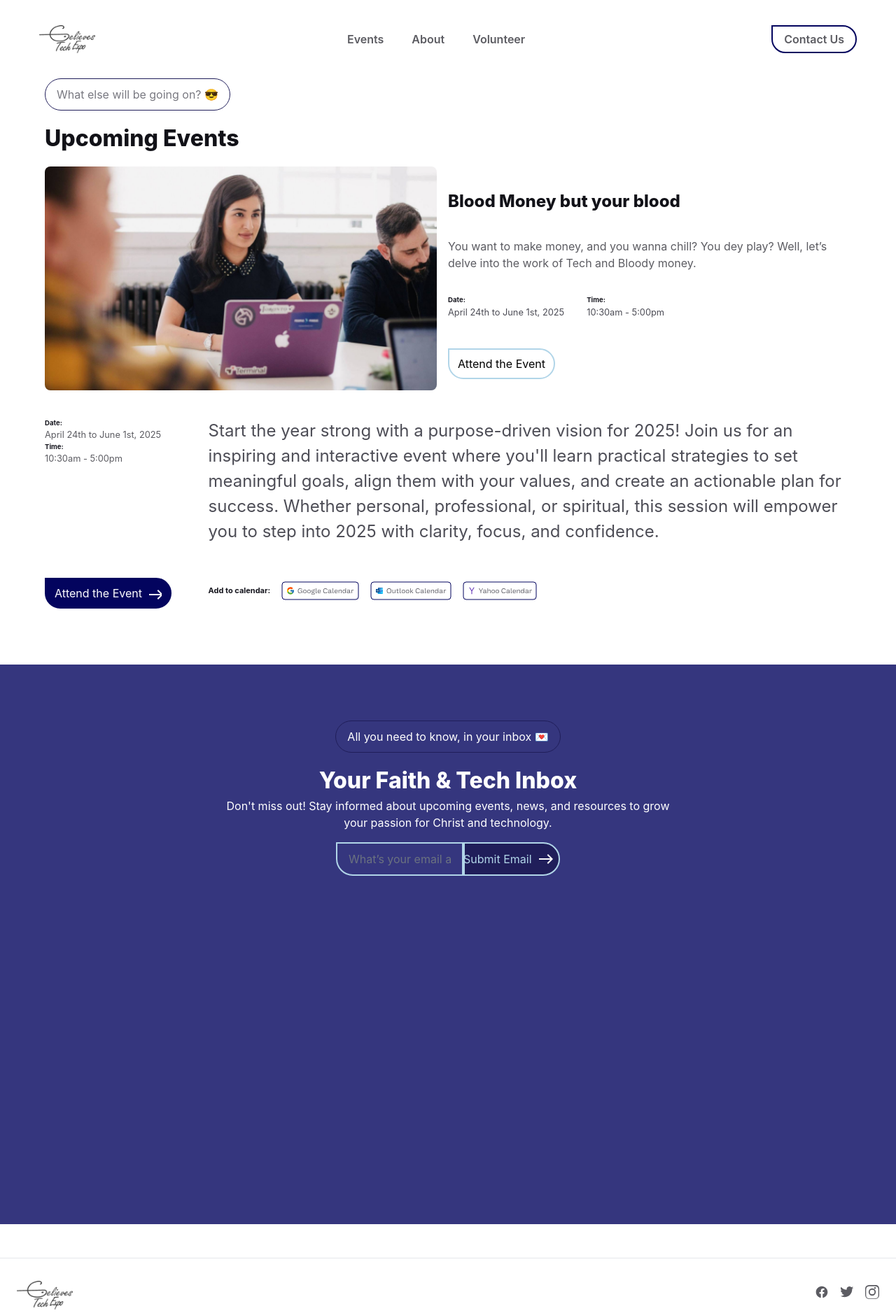
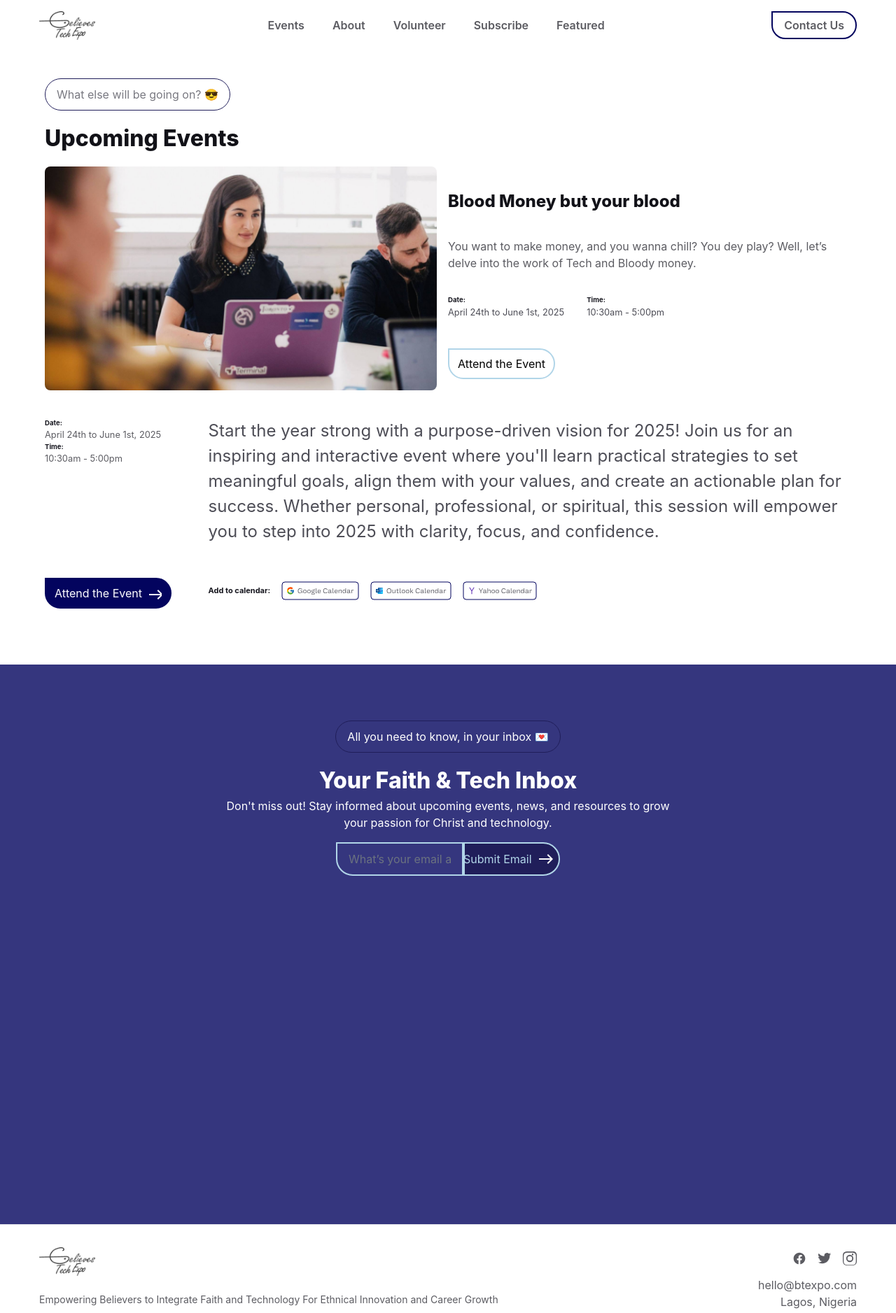
Before and after one commit to btetotheworld/bte-website, a Next.js app: page /articles in a window 1280 px wide. Shown: the top 1877 px of the page at 70% size. Built offline with nearby package versions, Linux system fonts and the light colour scheme.

Commit message:
Fix: Quick UI fix on header, event and footer

```diff
--- a/app/page.tsx
+++ b/app/page.tsx
@@ -8,6 +8,7 @@ import HeroSection from "@/components/HeroSection";
 import FeturedProgramme from "@/components/FeturedProgramme";
 import Events from "@/components/Events/Events";
 import Subscribe from "@/components/Subscribe";
+import Volunteer from "@/components/Volunteer";
 //import TellAFriend from "@/components/TellAFriend";
 
 const Page: React.FC = () => {
@@ -15,11 +16,19 @@ const Page: React.FC = () => {
     <div>
       <section id="home">
         <HeroSection />
+      </section>
+      <section>
         <FeturedProgramme />
-        <Events/>
-        <Subscribe/>
       </section>
-
+      <section id="events">
+        <Events />
+      </section>
+      <section>
+        <Subscribe />
+      </section>
+      <section>
+        <Volunteer />
+      </section>
 
       {/* <section id="main">
         {" "}
--- a/components/Footer.tsx
+++ b/components/Footer.tsx
@@ -6,7 +6,7 @@ import logo from "../assets/bte.png";
 export default function Footer() {
   const LoremShort = faker.lorem.paragraph(1);
   return (
-    <footer className="bg-color-bg mt-12 py-8 border-t border-color-border">
+    <footer className="bg-color-bg p-8 border-t border-color-border">
       <div className="max-w-7xl mx-auto px-6 text-color-text flex flex-col md:flex-row justify-between items-center">
         {/* Logo and Description */}
         <div className="flex flex-col gap-4 mb-4 md:mb-0 text-center md:text-left">
@@ -20,28 +20,38 @@ export default function Footer() {
               className="mr-2  grayscale"
             />
           </Link>
-          <p className="mt-2 text-sm">Empowering Believers to Integrate Faith and Technology For Ethnical Innovation and Career Growth</p>
+          <p className="mt-2 text-sm">
+            Empowering Believers to Integrate Faith and Technology For Ethnical
+            Innovation and Career Growth
+          </p>
           <div className="mb-4 md:mb-0">
             <nav className="space-x-4 text-sm">
               <Link href="/" className="hover:text-black text-text-default">
                 Home
               </Link>
-            <Link href="/about" className="hover:text-black text-text-default">
+              <Link
+                href="/about"
+                className="hover:text-black text-text-default"
+              >
                 About Us
               </Link>
-            <Link href="/about" className="hover:text-black text-text-default">
+              <Link
+                href="/about"
+                className="hover:text-black text-text-default"
+              >
                 about
               </Link>
-            <Link href="/contact" className="hover:text-black text-text-default">
+              <Link
+                href="/contact"
+                className="hover:text-black text-text-default"
+              >
                 contact
               </Link>
-
             </nav>
           </div>
         </div>
 
         {/* Navigation Links */}
-
 
         {/* Social Media Links */}
         <div className="social-links flex flex-col  gap-4">
--- a/components/Header.tsx
+++ b/components/Header.tsx
@@ -9,13 +9,12 @@ export default function Header() {
   const [menuOpen, setMenuOpen] = useState(false);
   const [activeSection, setActiveSection] = useState("");
 
-  // Use the IntersectionObserver API to detect which section is currently in view
   useEffect(() => {
     const sections = document.querySelectorAll("section");
     const options = {
       root: null,
       rootMargin: "0px",
-      threshold: 0.3, // Adjust this value to determine when a section is considered in view
+      threshold: 0.3,
     };
 
     const observer = new IntersectionObserver((entries) => {
@@ -38,21 +37,20 @@ export default function Header() {
   }, []);
 
   const handleLinkClick = () => {
-    setMenuOpen(false); // Collapse the menu when a link is clicked
+    setMenuOpen(false);
   };
 
   return (
     <header className="bg-white fixed top-0 w-full z-50 font-sans">
-      <div className="max-w-full min-h-[112px] mx-auto px-14 py-4 flex items-center justify-between">
+      <div className="max-w-full mx-auto px-14 py-4 flex items-center justify-between">
         {/* Logo */}
         <div className="flex items-center">
           <Link href="/">
             <Image
-              src={logo} // Path to your image in the public folder
+              src={logo}
               alt="BTE Logo"
-              width={80} // Adjust the width as needed
-              height={80} // Adjust the height as needed
-              // apply image filter of grayscale to the image
+              width={80}
+              height={80}
               className="mr-2  grayscale"
             />
           </Link>
@@ -63,7 +61,8 @@ export default function Header() {
 
         {/* Desktop Navigation */}
         <nav className="hidden md:flex space-x-10 text-color-text ">
-          {["events", "about", "volunteer"].map((section) => (
+          {["events", "about", "volunteer", "subscribe", "featured"].map(
+            (section) => (
               <Link
                 key={section}
                 href={`#${section}`}
@@ -78,7 +77,8 @@ export default function Header() {
                   <span className="absolute left-0 right-0 -bottom-1 h-[2px] bg-color-primary"></span>
                 )}
               </Link>
-          ))}
+            )
+          )}
         </nav>
 
         {/* Action Button */}
@@ -105,9 +105,9 @@ export default function Header() {
           onClick={() => setMenuOpen(!menuOpen)}
         >
           {menuOpen ? (
-            <XMarkIcon className="w-8 h-8" /> // Show close icon when menu is open
+            <XMarkIcon className="w-8 h-8" />
           ) : (
-            <Bars3Icon className="w-8 h-8" /> // Show hamburger icon when menu is closed
+            <Bars3Icon className="w-8 h-8" />
           )}
         </button>
       </div>
@@ -115,7 +115,8 @@ export default function Header() {
       {/* Mobile Navigation Menu */}
       {menuOpen && (
         <div className="md:hidden bg-color-bg  space-y-4 py-4 transition-all min-h-screen">
-          {["events", "about", "volunteer"].map((section) => (
+          {["events", "about", "volunteer", "subscribe", "featured"].map(
+            (section) => (
               <Link
                 key={section}
                 href={`/#${section}`}
@@ -126,7 +127,8 @@ export default function Header() {
               >
                 {section.charAt(0).toUpperCase() + section.slice(1)}
               </Link>
-          ))}
+            )
+          )}
           <Link
             href="#visit"
             className=" text-center rounded-b-[24px] rounded-tr-[24px] bg-[#03045E] text-white py-3 px-4  hover:bg-opacity-90 mx-6 mt-2 flex items-center justify-center gap-2  "
--- a/components/TellAFriend.tsx
+++ /dev/null
@@ -1,11 +0,0 @@
-import React from 'react';
-
-const TellAFriend: React.FC = () => {
-  return (
-    <section style={{ backgroundColor: '#f0f0f0', padding: '20px', textAlign: 'center' }}>
-      This is the TellAFriend Component
-    </section>
-  );
-};
-
-export default TellAFriend;
--- /dev/null
+++ b/components/Volunteer.tsx
@@ -0,0 +1,17 @@
+import React from "react";
+
+const Volunteer: React.FC = () => {
+  return (
+    <section
+      style={{
+        backgroundColor: "#f0f0f0",
+        padding: "20px",
+        textAlign: "center",
+      }}
+    >
+      This is the TellAFriend Component
+    </section>
+  );
+};
+
+export default Volunteer;
```
Also changed, not shown: 2 other files (tests, documents, lock files or other folders). Lines whose indentation alone changed are shown as unchanged.
